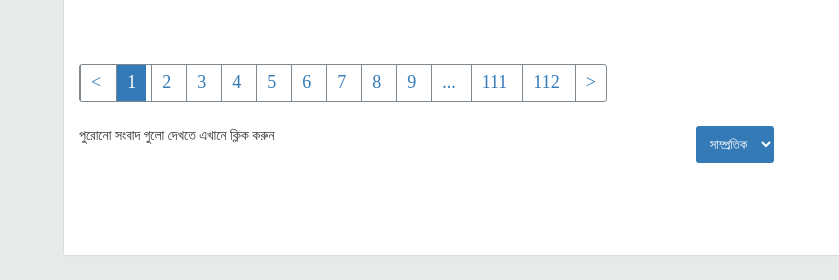
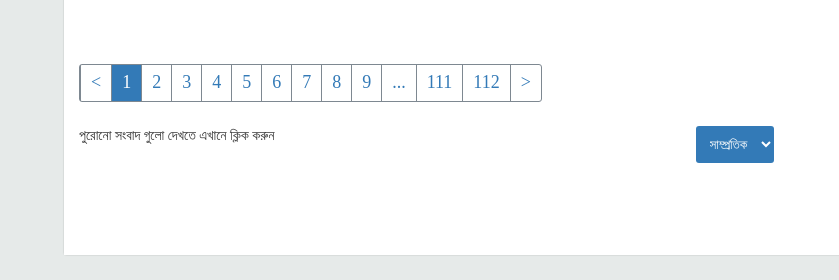
Before and after one commit to code2web/probash, a plain HTML site: page index.html in a window 1280 px wide. Shown: the part 7894-8174 px from the top of the page, 0-839 px from the left. Drawn offline with Linux system fonts and the light colour scheme; a web font is replaced by a local one.

Commit message:
Update style.css

```diff
--- a/css/style.css
+++ b/css/style.css
@@ -739,7 +739,7 @@ a.CategoryPageLink:hover, a.CategoryPageLink:active{
 	cursor: pointer;
 }
 .paginateItems:not(#paginateItem13){
-	margin-right: -1.0rem;
+	margin-right: -1.5rem;
 }
 #paginateItem1{
 	background: #337ab7;
```
